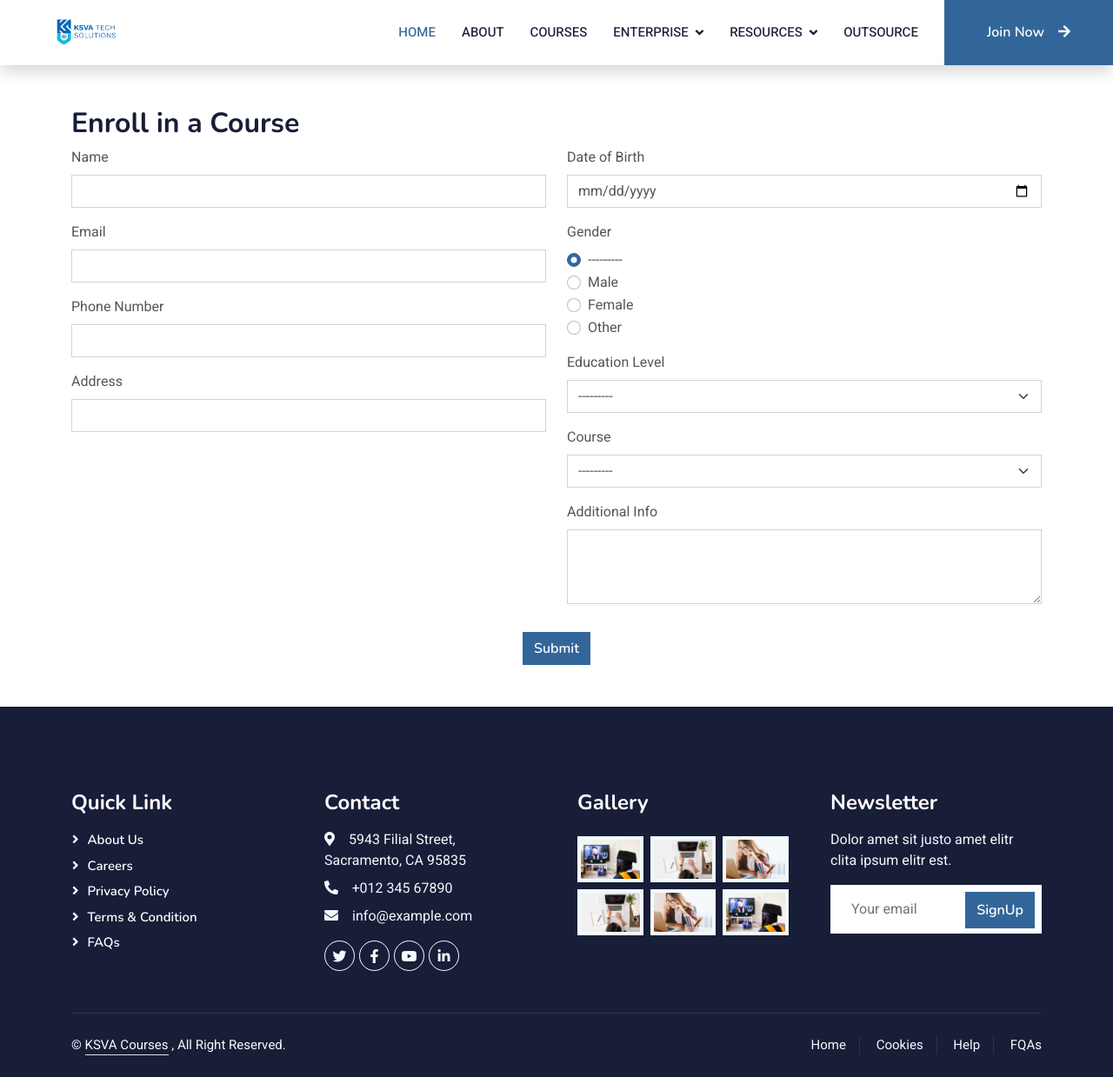
After one commit to ritik123gaire/ksva_lms, a Django app: page /enroll/ in a window 1280 px wide. The commit adds this page. Shown: the whole page at 87% size. Run offline with Django 5.2, Linux system fonts and the light colour scheme; data that the repository does not hold is empty; some libraries are stand-ins or nearby versions.

Commit message:
Student Form

```diff
--- a/ksva_courses/course/forms.py
+++ b/ksva_courses/course/forms.py
@@ -20,12 +20,19 @@ class CategoryForm(forms.ModelForm):
 
 class StudentInfoForm(forms.ModelForm):
     class Meta:
+
         model = StudentInfo
-        fields = ['name', 'email', 'phone_number', 'address', 'date_of_birth', 'gender', 'education_level', 'profile_picture', 'additional_info']
+        fields = ['name', 'email', 'phone_number', 'address', 'date_of_birth', 'gender', 'education_level','course','additional_info']
         widgets = {
-            'date_of_birth': forms.DateInput(attrs={'type': 'date'}),
-            'gender': forms.RadioSelect(),
-            'education_level': forms.Select(),
+            'name': forms.TextInput(attrs={'class': 'form-control'}),
+            'email': forms.EmailInput(attrs={'class': 'form-control'}),
+            'phone_number': forms.TextInput(attrs={'class': 'form-control'}),
+            'address': forms.TextInput(attrs={'class': 'form-control'}),
+            'date_of_birth': forms.DateInput(attrs={'class': 'form-control', 'type': 'date'}),
+            'gender': forms.RadioSelect(attrs={'class': 'form-check-input'}),
+            'education_level': forms.Select(attrs={'class': 'form-select'}),
+            'course': forms.Select(attrs={'class': 'form-select'}),
+            'additional_info': forms.Textarea(attrs={'class': 'form-control', 'rows': 3}),
         }
 
     def clean_phone_number(self):
--- a/ksva_courses/course/models.py
+++ b/ksva_courses/course/models.py
@@ -43,21 +43,22 @@ class StudentInfo(models.Model):
         ('O', 'Other'),
     ]
 
+
     EDUCATION_LEVEL_CHOICES = [
         ('HS', 'High School'),
         ('UG', 'Undergraduate'),
         ('PG', 'Postgraduate'),
     ]
 
+
     course = models.ForeignKey(Course, on_delete=models.CASCADE)
     name = models.CharField(max_length=100)
-    email = models.EmailField(unique=True)  # Ensuring the email is unique
+    email = models.EmailField(unique=True)
     phone_number = models.CharField(max_length=15)
     address = models.TextField()
     date_of_birth = models.DateField()
-    gender = models.CharField(max_length=1, choices=GENDER_CHOICES)
+    gender = models.CharField(max_length=1, choices=GENDER_CHOICES,blank=False, null=False)
     education_level = models.CharField(max_length=2, choices=EDUCATION_LEVEL_CHOICES)
-    profile_picture = models.ImageField(upload_to='profile_pictures/', blank=True, null=True)
     additional_info = models.TextField(blank=True, null=True)
 
     def __str__(self):
@@ -71,10 +72,3 @@ class StudentInfo(models.Model):
         super().clean()
         if not self.phone_number.isdigit() or not (10 <= len(self.phone_number) <= 15):
             raise ValidationError('Phone number must be between 10 to 15 digits.')
-
-        # Example: Validate profile picture size and type if needed
-        if self.profile_picture:
-            if self.profile_picture.size > 5 * 1024 * 1024:  # 5 MB limit
-                raise ValidationError('Profile picture size should not exceed 5 MB.')
-            if not self.profile_picture.content_type.startswith('image/'):
-                raise ValidationError('Only image files are allowed for profile picture.')
--- a/ksva_courses/course/urls.py
+++ b/ksva_courses/course/urls.py
@@ -1,6 +1,7 @@
 from django.urls import path
 from django.conf import settings
 from django.conf.urls.static import static
+from .views import enroll, enroll_success
 
 
 from . import views
@@ -17,4 +18,6 @@ urlpatterns = [
     path('404/', views.error_404, name='404'),
     path('contact/', views.contact, name='contact'),
     path('course/<int:pk>/', views.course_detail, name='course_detail'),
+    path('enroll/', enroll, name='enroll'),
+    path('enroll/success/', enroll_success, name='enroll_success'),
 ]+ static(settings.MEDIA_URL, document_root=settings.MEDIA_ROOT)
--- a/ksva_courses/course/views.py
+++ b/ksva_courses/course/views.py
@@ -35,3 +35,16 @@ def contact(request):
 def course_detail(request, pk):
     course = get_object_or_404(Course, pk=pk)
     return render(request, 'course/course_detail.html', {'course': course})
+
+def enroll(request):
+    if request.method == 'POST':
+        form = StudentInfoForm(request.POST, request.FILES)
+        if form.is_valid():
+            form.save()
+            return redirect('enroll_success')
+    else:
+        form = StudentInfoForm()
+    return render(request, 'pages/enroll.html', {'form': form})
+
+def enroll_success(request):
+    return render(request, 'pages/enroll_success.html')
--- a/ksva_courses/templates/course/course_detail.html
+++ b/ksva_courses/templates/course/course_detail.html
@@ -41,7 +41,7 @@
                         <p><strong>Students Enrolled:</strong> {{ course.students_enrolled }}</p>
 
                         <h3>Enroll Now</h3>
-                        <a href="#" class="btn btn-primary">Join Now</a>
+                        <a href="{% url 'enroll' %}" class="btn btn-primary">Join Now</a>
                     </div>
                 </div>
             </div>
--- a/ksva_courses/templates/course/popular_course.html
+++ b/ksva_courses/templates/course/popular_course.html
@@ -14,7 +14,7 @@
                             <img class="img-fluid" src="{{ course.image.url }}" alt="{{ course.title }}">
                             <div class="w-100 d-flex justify-content-center position-absolute bottom-0 start-0 mb-4">
                                 <a href="{% url 'course_detail' course.pk %}" class="flex-shrink-0 btn btn-sm btn-primary px-3 border-end" style="border-radius: 30px 0 0 30px;">Read More</a>
-                                <a href="#" class="flex-shrink-0 btn btn-sm btn-primary px-3" style="border-radius: 0 30px 30px 0;">Join Now</a>
+                                <a href="{% url 'enroll' %}" class="flex-shrink-0 btn btn-sm btn-primary px-3" style="border-radius: 0 30px 30px 0;">Join Now</a>
                             </div>
                         </div>
                         <div class="text-center p-4 pb-0">
--- /dev/null
+++ b/ksva_courses/templates/pages/enroll.html
@@ -0,0 +1,97 @@
+{% extends 'base.html' %}
+
+{% block content %}
+<div class="container mt-5">
+    <h2>Enroll in a Course</h2>
+    <form method="post" enctype="multipart/form-data">
+        {% csrf_token %}
+        <div class="row">
+            <div class="col-md-6">
+                <div class="mb-3">
+                    <label for="{{ form.name.id_for_label }}" class="form-label">Name</label>
+                    {{ form.name }}
+                    {% if form.name.errors %}
+                        <div class="text-danger">{{ form.name.errors }}</div>
+                    {% endif %}
+                </div>
+                <div class="mb-3">
+                    <label for="{{ form.email.id_for_label }}" class="form-label">Email</label>
+                    {{ form.email }}
+                    {% if form.email.errors %}
+                        <div class="text-danger">{{ form.email.errors }}</div>
+                    {% endif %}
+                </div>
+                <div class="mb-3">
+                    <label for="{{ form.phone_number.id_for_label }}" class="form-label">Phone Number</label>
+                    {{ form.phone_number }}
+                    {% if form.phone_number.errors %}
+                        <div class="text-danger">{{ form.phone_number.errors }}</div>
+                    {% endif %}
+                </div>
+                <div class="mb-3">
+                    <label for="{{ form.address.id_for_label }}" class="form-label">Address</label>
+                    {{ form.address }}
+                    {% if form.address.errors %}
+                        <div class="text-danger">{{ form.address.errors }}</div>
+                    {% endif %}
+                </div>
+
+
+            </div>
+
+
+            <div class="col-md-6">
+                <div class="mb-3">
+                    <label for="{{ form.date_of_birth.id_for_label }}" class="form-label">Date of Birth</label>
+                    {{ form.date_of_birth }}
+                    {% if form.date_of_birth.errors %}
+                        <div class="text-danger">{{ form.date_of_birth.errors }}</div>
+                    {% endif %}
+                </div>
+
+                <div class="mb-3">
+                    <label class="form-label">Gender</label>
+                    {% for radio in form.gender %}
+                        <div class="form-check">
+                            {{ radio.tag }}
+                            <label class="form-check-label" for="{{ radio.id_for_label }}">
+                                {{ radio.choice_label }}
+                            </label>
+                        </div>
+                    {% endfor %}
+                    {% if form.gender.errors %}
+                        <div class="text-danger">{{ form.gender.errors }}</div>
+                    {% endif %}
+                </div>
+
+                <div class="mb-3">
+                    <label for="{{ form.education_level.id_for_label }}" class="form-label">Education Level</label>
+                    {{ form.education_level }}
+                    {% if form.education_level.errors %}
+                        <div class="text-danger">{{ form.education_level.errors }}</div>
+                    {% endif %}
+                </div>
+
+                <div class="mb-3">
+                    <label class="form-label">Course</label>
+                    {{ form.course }}
+                    {% if form.course.errors %}
+                        <div class="text-danger">{{ form.course.errors }}</div>
+                    {% endif %}
+                </div>
+
+                <div class="mb-3">
+                    <label for="{{ form.additional_info.id_for_label }}" class="form-label">Additional Info</label>
+                    {{ form.additional_info }}
+                    {% if form.additional_info.errors %}
+                        <div class="text-danger">{{ form.additional_info.errors }}</div>
+                    {% endif %}
+                </div>
+            </div>
+        </div>
+        <div class="text-center">
+            <button type="submit" class="btn btn-primary mt-3">Submit</button>
+        </div>
+    </form>
+</div>
+{% endblock %}
--- a/ksva_courses/templates/partials/header.html
+++ b/ksva_courses/templates/partials/header.html
@@ -72,7 +72,7 @@
 
                 <a href="{% url 'home' %}" class="nav-item nav-link">Outsource</a>
             </div>
-            <a href="" class="btn btn-primary py-4 px-lg-5 d-none d-lg-block">Join Now<i class="fa fa-arrow-right ms-3"></i></a>
+            <a href="{% url 'enroll' %}" class="btn btn-primary py-4 px-lg-5 d-none d-lg-block">Join Now<i class="fa fa-arrow-right ms-3"></i></a>
         </div>
     </nav>
     <!-- Navbar End -->
```
Also changed, not shown: ksva_courses/templates/pages/enroll_success.html (added, +8 -0 lines), ksva_courses/course/migrations/0003_remove_studentinfo_profile_picture.py (added).
